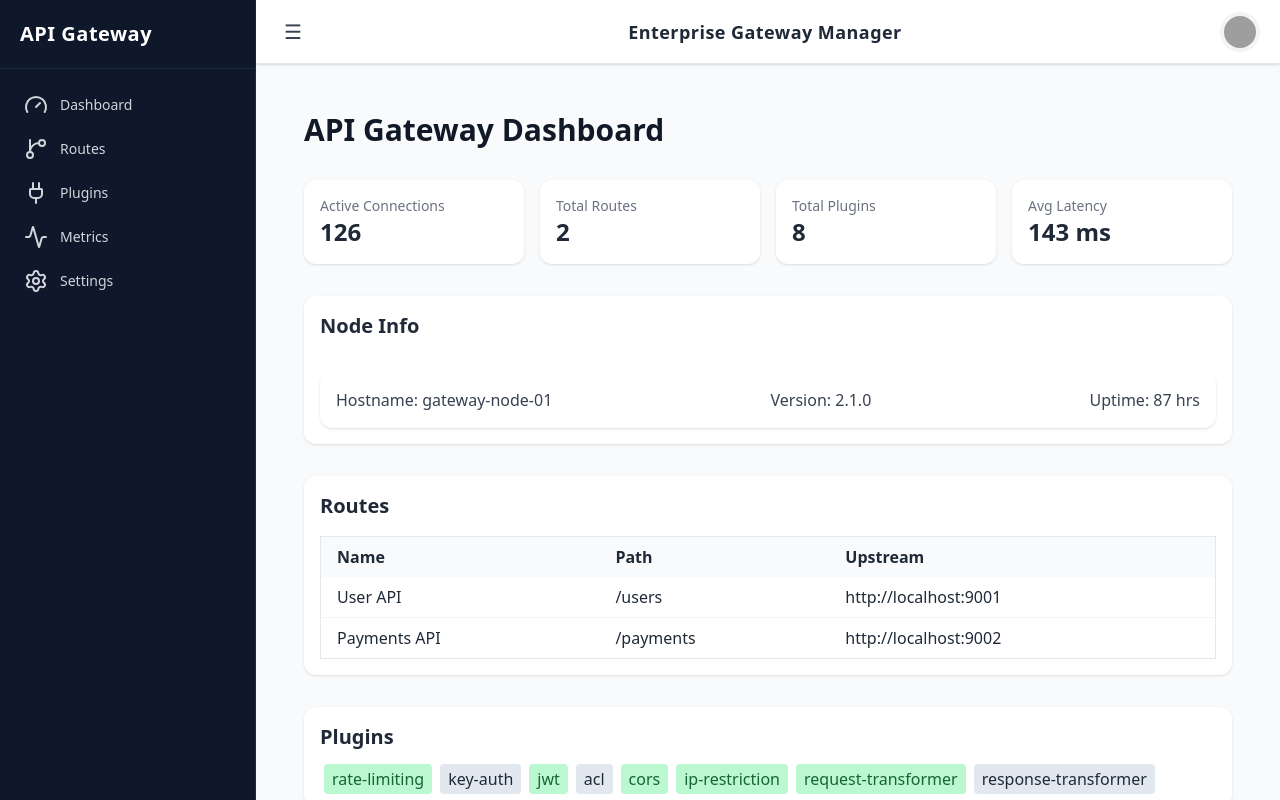
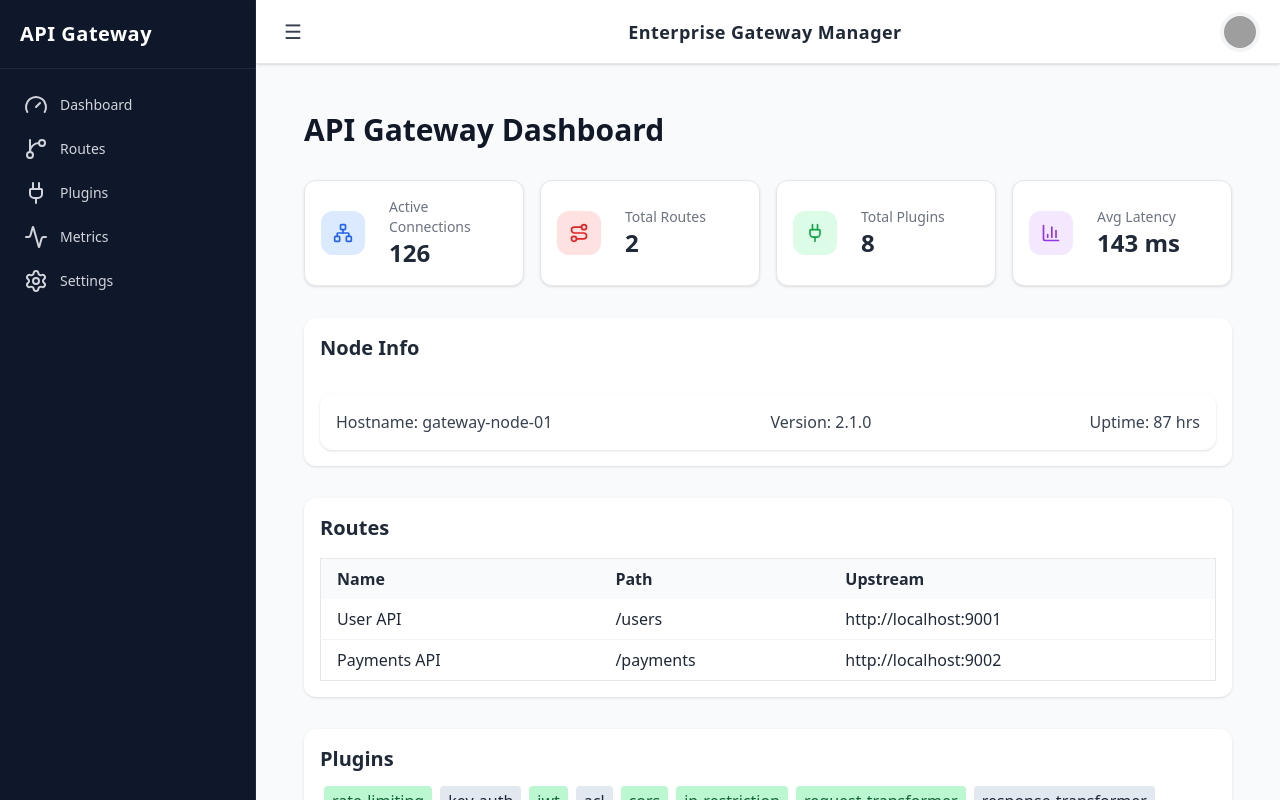
Before and after one commit to composureR3j3c/gatewaydemo, a React (Vite) app: page / in a window 1280 px wide. Built offline with nearby package versions, Linux system fonts and the light colour scheme; grey boxes are pictures that could not be loaded.

Commit message:
dashboard Ui fix

```diff
--- a/src/pages/Dashboard.jsx
+++ b/src/pages/Dashboard.jsx
@@ -1,6 +1,7 @@
 import React, { useState, useEffect } from "react";
 import routesJson from "/src/data/routes.json";
 import pluginsJson from "/src/data/plugins.json";
+import { BarChart3, Network, Plug, Plug2, Route } from "lucide-react";
 
 export default function Dashboard() {
   const [metrics, setMetrics] = useState({
@@ -37,32 +38,54 @@ export default function Dashboard() {
 
       {/* Metrics Cards */}
       <div className="grid grid-cols-1 sm:grid-cols-2 lg:grid-cols-4 gap-4">
-        <div className="bg-white shadow rounded-xl p-4 flex flex-col">
+        <div className="bg-white border shadow rounded-xl flex items-center gap-2 px-4">
+          <div className="p-3 bg-blue-100 rounded-xl flex items-center gap-3">
+            <Network className="w-5 h-5 text-blue-600" />
+          </div>
+          <div className="p-4 flex flex-col">
             <span className="text-gray-500 text-sm">Active Connections</span>
             <span className="text-2xl font-bold">
               {metrics.activeConnections}
             </span>
           </div>
-        <div className="bg-white shadow rounded-xl p-4 flex flex-col">
+        </div>
+        <div className="bg-white border shadow rounded-xl flex items-center gap-2 px-4">
+          <div className="p-3 bg-red-100 rounded-xl flex items-center gap-3">
+            <Route className="w-5 h-5 text-red-600" />
+          </div>
+          <div className="p-4 flex flex-col">
             <span className="text-gray-500 text-sm">Total Routes</span>
             <span className="text-2xl font-bold">{routes.length}</span>
           </div>
-        <div className="bg-white shadow rounded-xl p-4 flex flex-col">
+        </div>
+        <div className="bg-white border shadow rounded-xl flex items-center gap-2 px-4">
+          <div className="p-3 bg-green-100 rounded-xl flex items-center justify-center">
+            <Plug className="w-5 h-5 text-green-600" />
+          </div>
+          <div className="p-4 flex flex-col">
             <span className="text-gray-500 text-sm">Total Plugins</span>
             <span className="text-2xl font-bold">{plugins.length}</span>
           </div>
-        <div className="bg-white shadow rounded-xl p-4 flex flex-col">
+        </div>
+        <div className="bg-white border shadow rounded-xl flex items-center gap-2 px-4">
+          <div className="p-3 bg-purple-100 rounded-xl flex items-center justify-center">
+            <BarChart3 className="w-5 h-5 text-purple-600" />
+          </div>
+          <div className="p-4 flex flex-col">
             <span className="text-gray-500 text-sm">Avg Latency</span>
             <span className="text-2xl font-bold">{metrics.avgLatency} ms</span>
+          </div>
         </div>
       </div>
 
       {/* Node Info */}
       <div className="bg-white rounded-xl shadow p-4 ">
         <h2 className="text-xl font-semibold mb-2">Node Info</h2>
-        <br/>
-         <div className="bg-white rounded-xl shadow p-4 flex justify-between items-center
-      ">
+        <br />
+        <div
+          className="bg-white rounded-xl shadow p-4 flex justify-between items-center
+      "
+        >
           <p className="text-gray-700">
             Hostname: <span className="font-medium">{metrics.hostname}</span>
           </p>
@@ -105,14 +128,14 @@ export default function Dashboard() {
       <div className="bg-white rounded-xl shadow p-4">
         <h2 className="text-xl font-semibold mb-4">Plugins</h2>
         {plugins.map((p) => (
-
           <span
             className={`px-2 py-1 rounded text-slate text-s m-1
-                  ${p.enabled ? "bg-green-200 text-green-800" : "bg-slate-200"}`}
+                  ${
+                    p.enabled ? "bg-green-200 text-green-800" : "bg-slate-200"
+                  }`}
           >
             {p.name}
           </span>
-
         ))}
       </div>
     </div>
--- a/src/pages/SettingsPage.jsx
+++ b/src/pages/SettingsPage.jsx
@@ -12,7 +12,7 @@ export default function SettingsPage() {
       case "general":
         return (
           <div className="space-y-4">
-            {/* <div className="flex items-center justify-between p-4 bg-white rounded shadow">
+            <div className="flex items-center justify-between p-4 bg-white rounded shadow">
               <span>Dark Mode</span>
               <label className="inline-flex relative items-center cursor-pointer">
                 <input
@@ -24,7 +24,7 @@ export default function SettingsPage() {
                 <div className="w-11 h-6 bg-gray-300 rounded-full peer peer-checked:bg-indigo-600 transition-all"></div>
                 <div className="absolute left-0.5 top-0.5 w-5 h-5 bg-white rounded-full peer-checked:translate-x-5 transition-all"></div>
               </label>
-            </div> */}
+            </div>
 
             <div className="flex items-center justify-between p-4 bg-white rounded shadow">
               <span>Enable Notifications</span>
@@ -67,7 +67,7 @@ export default function SettingsPage() {
           <div className="p-4 bg-white rounded shadow space-y-4">
             <h2 className="font-bold text-lg mb-2">Account Settings</h2>
             <p>Change your password, manage account info, etc.</p>
-            <button className="px-4 py-2 bg-slate-800 text-white rounded hover:bg-indigo-700 transition">
+            <button className="px-4 py-2 bg-slate-800 text-white rounded hover:bg-slate-700 transition">
               Update Password
             </button>
           </div>
@@ -102,7 +102,7 @@ export default function SettingsPage() {
         <ul className="space-y-3">
           <li
             className={`cursor-pointer p-2 rounded ${
-              activeTab === "general" ? "bg-indigo-100 text-indigo-700" : "hover:bg-gray-100"
+              activeTab === "general" ? "bg-green-100 text-green-800" : "hover:bg-gray-100"
             }`}
             onClick={() => setActiveTab("general")}
           >
@@ -110,7 +110,7 @@ export default function SettingsPage() {
           </li>
           <li
             className={`cursor-pointer p-2 rounded ${
-              activeTab === "account" ? "bg-indigo-100 text-indigo-700" : "hover:bg-gray-100"
+              activeTab === "account" ?  "bg-green-100 text-green-800" : "hover:bg-gray-100"
             }`}
             onClick={() => setActiveTab("account")}
           >
@@ -118,7 +118,7 @@ export default function SettingsPage() {
           </li>
           <li
             className={`cursor-pointer p-2 rounded ${
-              activeTab === "notifications" ? "bg-indigo-100 text-indigo-700" : "hover:bg-gray-100"
+              activeTab === "notifications" ?  "bg-green-100 text-green-800" : "hover:bg-gray-100"
             }`}
             onClick={() => setActiveTab("notifications")}
           >
```
Lines whose indentation alone changed are shown as unchanged.
